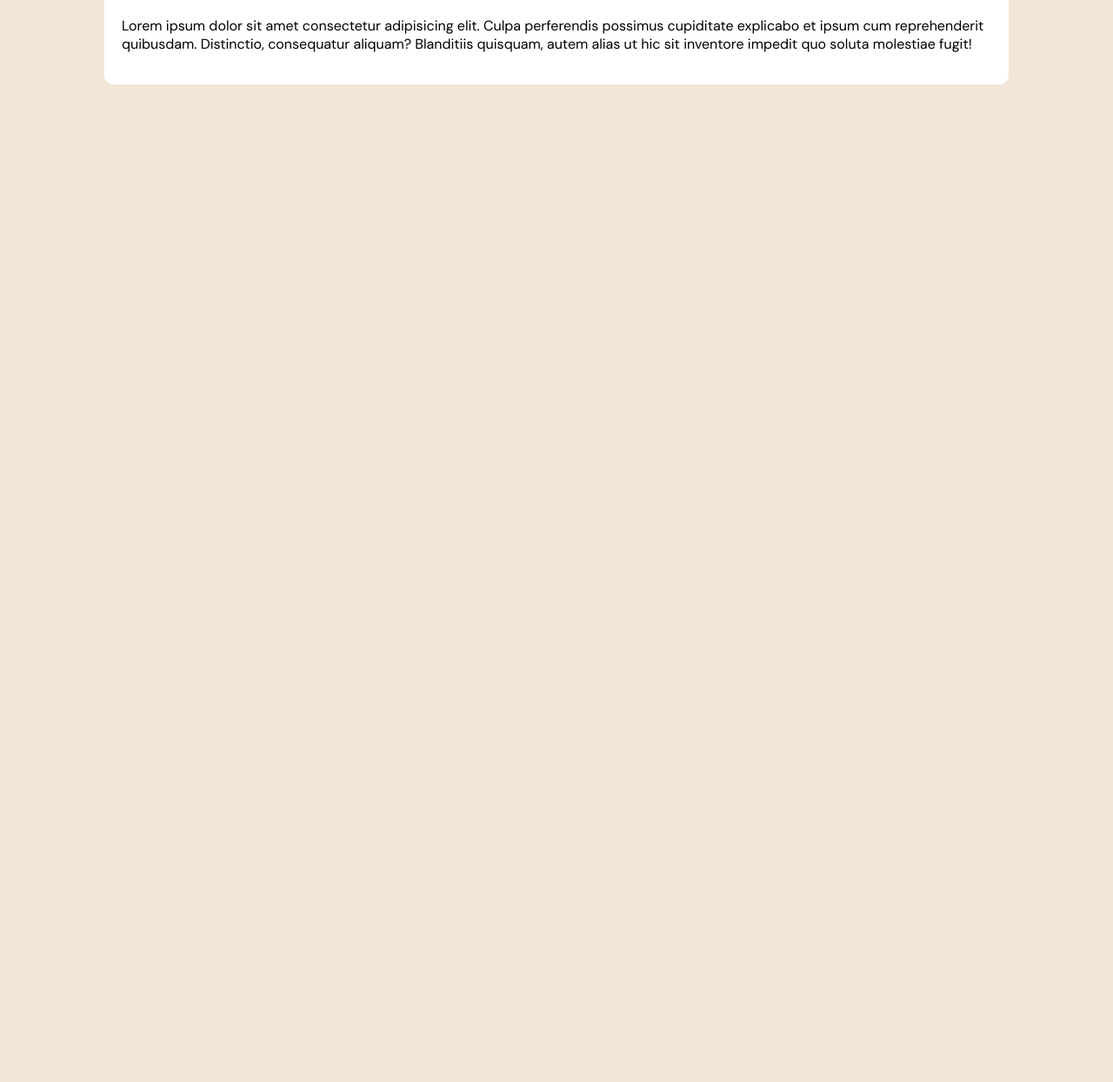
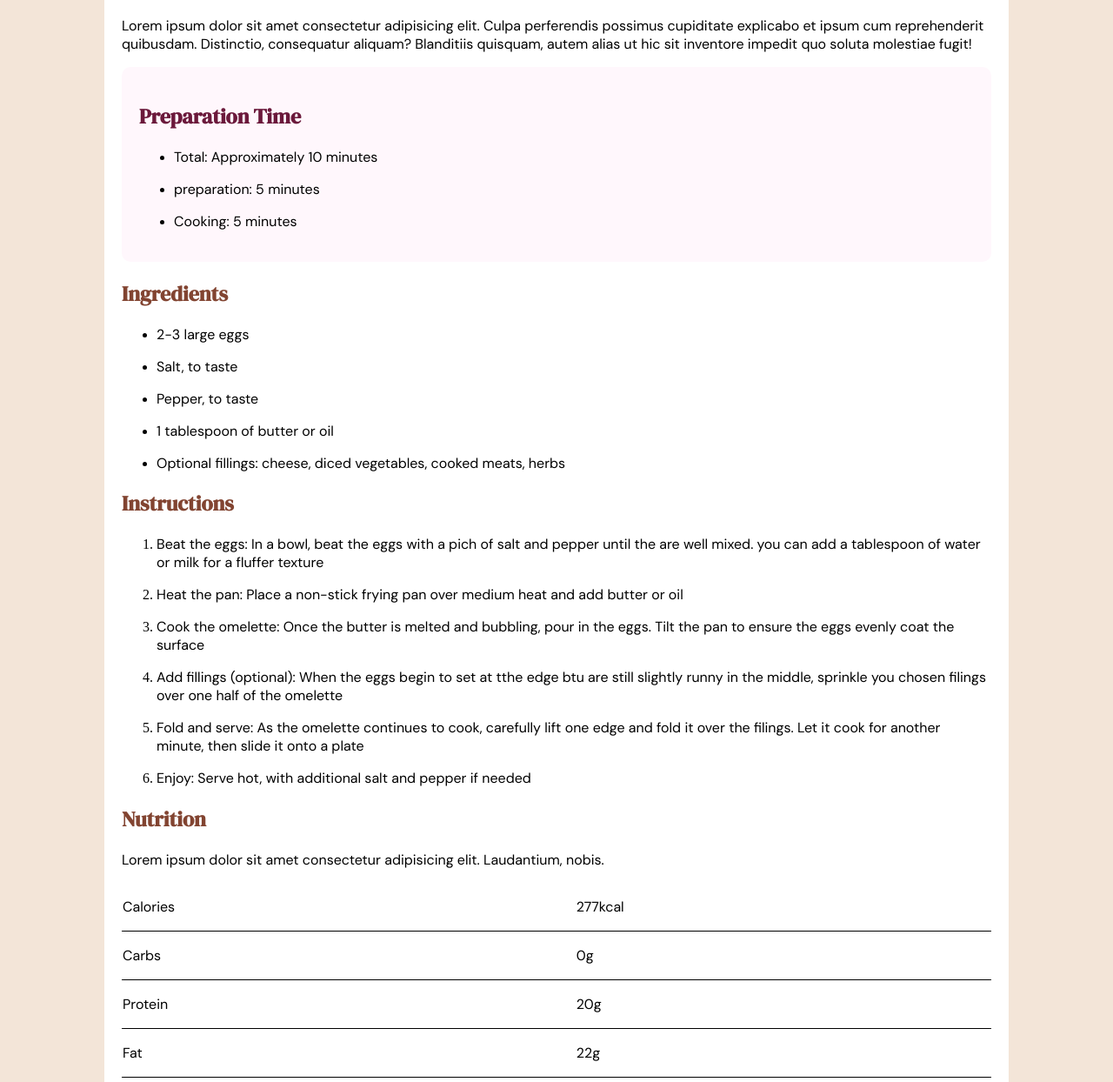
Before and after one commit to Cespe12/Sesion8, a plain HTML site: page index.html in a window 1280 px wide. Shown: the part 496-1740 px from the top of the page at 87% size. Before the commit the page ends 800 px from the top, so only its background shows below. Drawn offline with Linux system fonts and the light colour scheme.

Commit message:
version-2

```diff
--- a/index.html
+++ b/index.html
@@ -11,6 +11,51 @@
    <img src="omelette.jpeg" alt="omelette" height="100px">
    <h1>Simple Omelette Recipe</h1>
    <p>Lorem ipsum dolor sit amet consectetur adipisicing elit. Culpa perferendis possimus cupiditate explicabo et ipsum cum reprehenderit quibusdam. Distinctio, consequatur aliquam? Blanditiis quisquam, autem alias ut hic sit inventore impedit quo soluta molestiae fugit!</p>
+   <div class="div-child">
+    <h2>Preparation Time</h2>
+    <ul>
+        <li><p>Total: Approximately 10 minutes</p></li>
+        <li><p>preparation: 5 minutes</p></li>
+        <li><p>Cooking: 5 minutes</p></li>
+    </ul>
+   </div>
+   <h2>Ingredients</h2>
+   <ul>
+    <li><p>2-3 large eggs</p></li>
+    <li><p>Salt, to taste</p></li>
+    <li><p>Pepper, to taste</p></li>
+    <li><p>1 tablespoon of butter or oil</p></li>
+    <li><p>Optional fillings: cheese, diced vegetables, cooked meats, herbs</p></li>
+   </ul>
+   <h2>Instructions</h2>
+   <ol>
+    <li><p> Beat the eggs: In a bowl, beat the eggs with a pich of salt and pepper until the are well mixed. you can add a tablespoon of water or milk for a fluffer texture</p></li>
+    <li><p>Heat the pan: Place a non-stick frying pan over medium heat and add butter or oil</p></li>
+    <li><p>Cook the omelette: Once the butter is melted and bubbling, pour in the eggs. Tilt the pan to ensure the eggs evenly coat the surface</p></li>
+    <li><p>Add fillings (optional): When the eggs begin to set at tthe edge btu are still slightly runny in the middle, sprinkle you chosen filings over one half of the omelette</p></li>
+    <li><p>Fold and serve: As the omelette continues to cook, carefully lift one edge and fold it over the filings. Let it cook for another minute, then slide it onto a plate</p></li>
+    <li><p>Enjoy: Serve hot, with additional salt and pepper if needed</p></li>
+   </ol>
+   <h2>Nutrition</h2>
+   <p>Lorem ipsum dolor sit amet consectetur adipisicing elit. Laudantium, nobis.</p>
+   <table>
+    <tr>
+        <td><p>Calories</p></td>
+        <td><p>277kcal</p></td>
+    </tr>
+    <tr>
+        <td><p>Carbs</p></td>
+        <td><p>0g</p></td>
+    </tr>
+    <tr>
+        <td><p>Protein</p></td>
+        <td><p>20g</p></td>
+    </tr>
+    <tr>
+        <td><p>Fat</p></td>
+        <td><p>22g</p></td>
+    </tr>
+   </table>
 </div>
 </body>
 </html>
--- a/style.css
+++ b/style.css
@@ -25,3 +25,20 @@ h1{
 p{
     font-family: "DM Sans", sans-serif;
 }
+.div-child{
+    background-color: #FFF7FC;
+}
+.div-child h2{
+    color: #6B193B;
+}
+h2{
+    color: #824431;
+    font-family: "DM Serif Display", serif;
+}
+table{
+    width: 100%;
+    border-collapse: collapse;
+}
+table td{
+    border-bottom: 1px solid black;
+}
```
